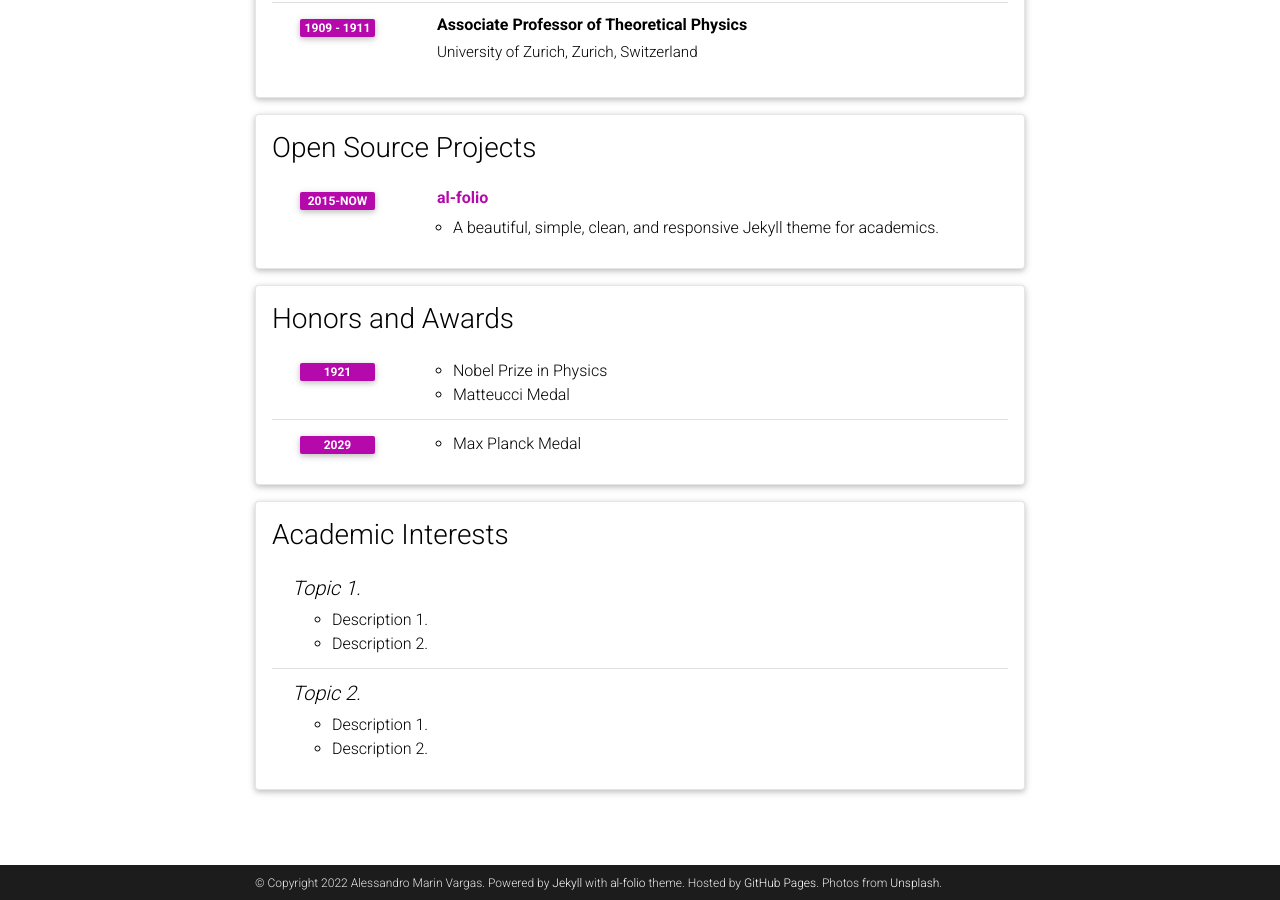
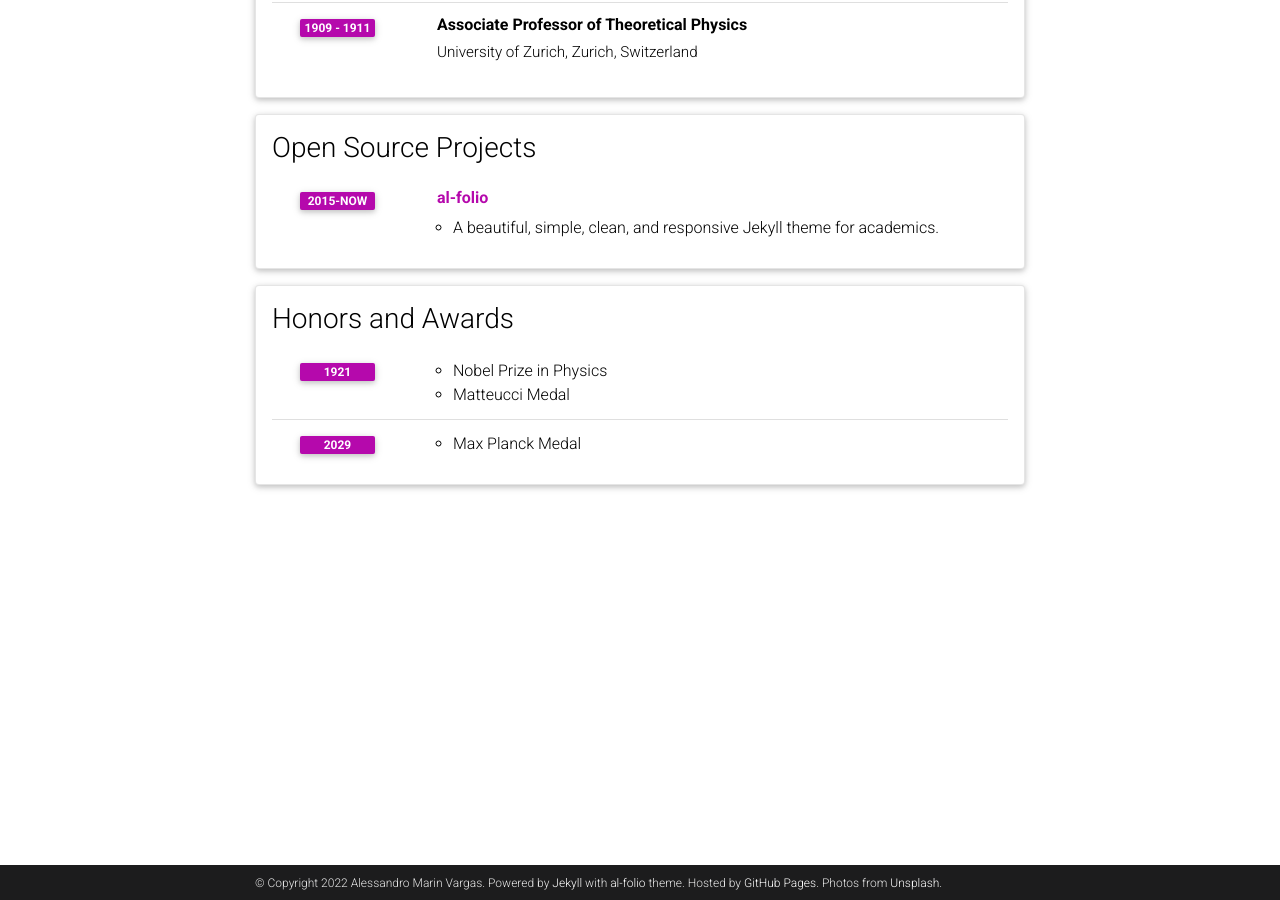
Before and after one commit to vargas95/Alessandro_portfolio1, a Jekyll site: the page built from _pages/cv.md, in a window 1280 px wide and 900 px high, scrolled down 1380 px. Built offline with Jekyll 4.4.1, drawn with Linux system fonts in a browser that asks for light colours; comment, search, counter and statistics services are not loaded; a style sheet for code colours, icons or effects is not loaded.

Commit message:
Update cv.yml

```diff
--- a/_data/cv.yml
+++ b/_data/cv.yml
@@ -13,7 +13,7 @@
   contents:
     - title: PhD student
       institution: EPFL, Lausanne, Switzerland
-      year: 2022
+      year: 2020 -
       description:
         - Modeling the sensorimotor system through deep learning techniques.
     - title: M.Sc in Bionics Engineering
@@ -72,15 +72,3 @@
     - year: 2029
       items:
         - Max Planck Medal
-
-- title: Academic Interests
-  type: nested_list
-  contents:
-    - title: Topic 1.
-      items:
-        - Description 1.
-        - Description 2.
-    - title: Topic 2.
-      items:
-        - Description 1.
-        - Description 2.
```
